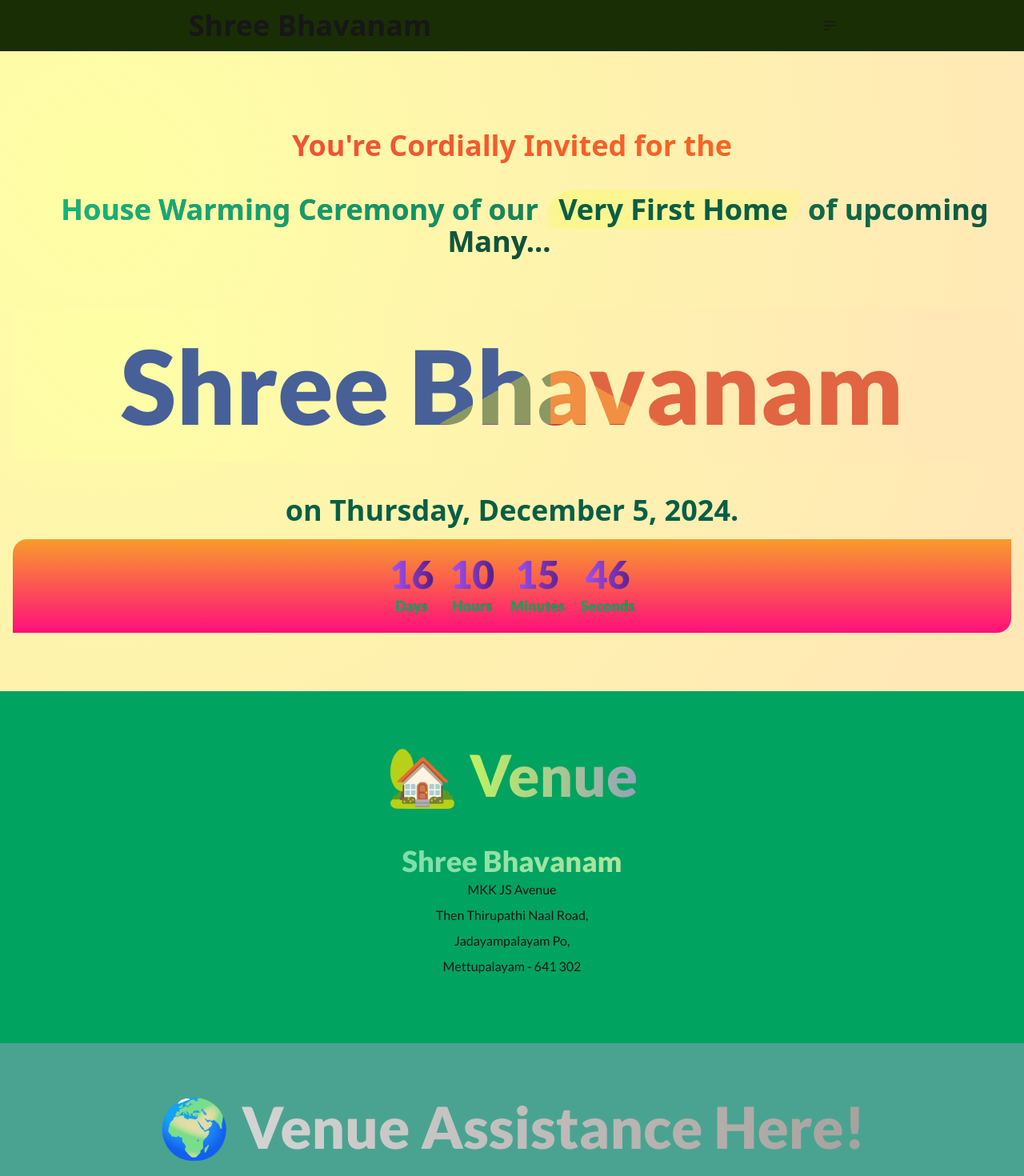
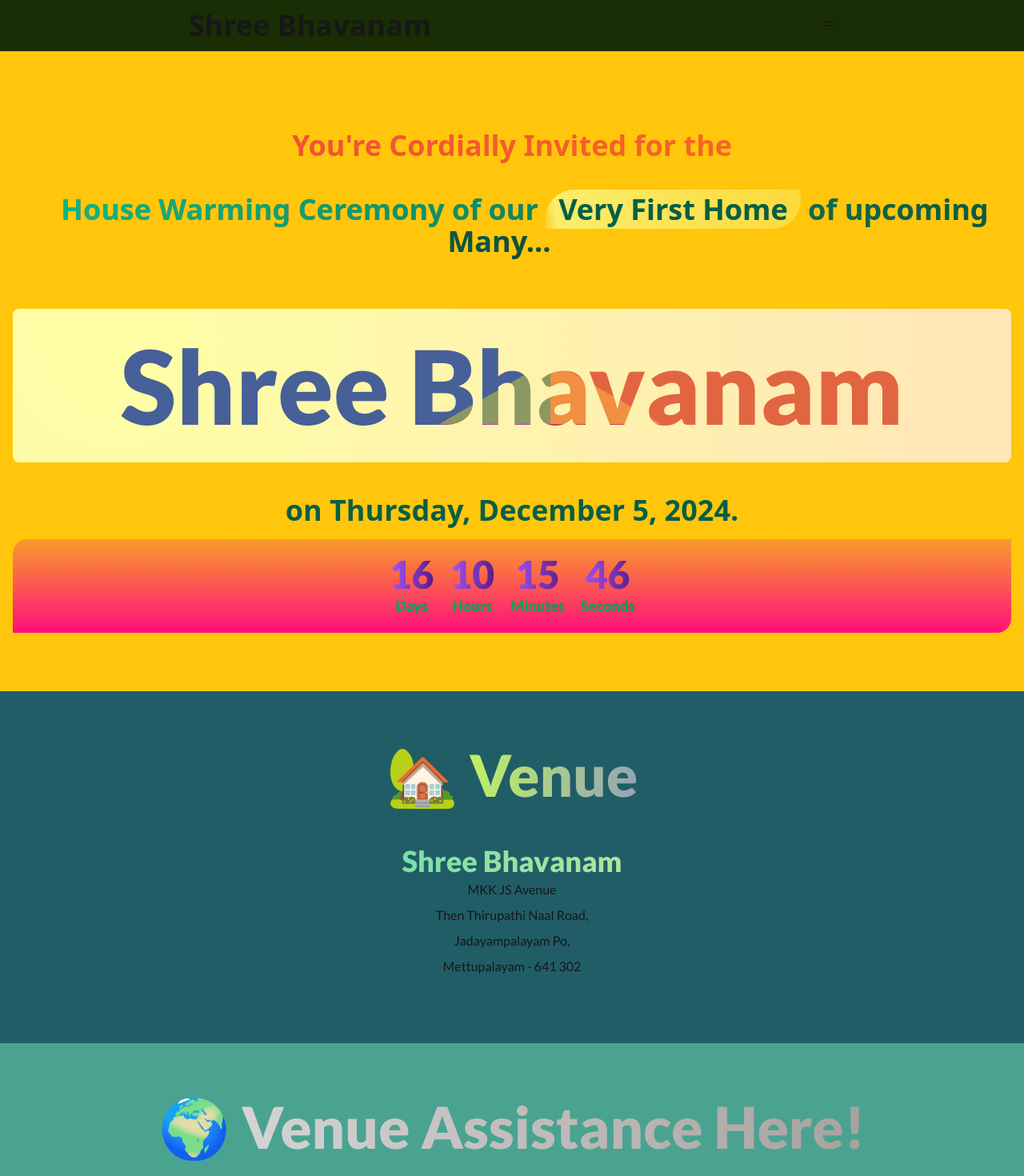
Before and after one commit to shreegowtham27/home-inauguration, a Next.js app: page / in a window 1280 px wide. Shown: the top 1470 px of the page at 80% size. Built offline with nearby package versions, Linux system fonts and the light colour scheme; a web font is replaced by a local one.

Commit message:
Updated Color schemes

```diff
--- a/src/app/components/hero.js
+++ b/src/app/components/hero.js
@@ -4,7 +4,7 @@ import CountdownTimer from "./timer"
 
 export default function Hero(){
     return(
-        <div id="#" className="hero hero-bg min-h-screen">
+        <div id="#" className="hero min-h-screen">
             {/* //bg-gradient-to-r from-emerald-500 to-emerald-900 */}
             <div className="hero-content text-center grid">
                 <div className="container text-4xl">
--- a/src/app/components/venue.js
+++ b/src/app/components/venue.js
@@ -1,7 +1,7 @@
 
 const Venue = () => {
     return (
-        <div id="venue" style={{backgroundColor:"#00a360"}} className="p-12 flex flex-col text-center min-h-fit leading-8">
+        <div id="venue" style={{backgroundColor:"#205d67"}} className="p-12 flex flex-col text-center min-h-fit leading-8">
             <h2 className=" font-bold text-orange-200 text-7xl p-5">
                 🏡 <span className="bg-gradient-to-r from-lime-300 to-slate-400 bg-clip-text text-transparent font-black">Venue</span>
             </h2>
--- a/src/app/globals.css
+++ b/src/app/globals.css
@@ -35,11 +35,19 @@ body {
   /* background-image: linear-gradient(to right top, #e1e421, #d4e619, #c7e813, #b8e910, #a8eb12); */
   background: radial-gradient(circle at 10% 20%, rgb(254, 255, 165) 0%, rgb(255, 232, 182) 90%);
   /* background: linear-gradient(109.6deg, rgb(255, 219, 47) 11.2%, rgb(244, 253, 0) 100.2%); */
+  /* background-color: #f8b400; */
 }
 /*
 .hero p{
   background-color: bg-gradient-to-r from-red-500 to-orange-500 bg-clip-text text-transparent;
 } */
+
+.hero{
+  /* background-color: #f8b400; */
+  /* background-color: #f7f39a; */
+  background-color: #ffc60b;
+  /* background-color: #272e6e; */
+}
 
 .rainbow-text {
   /* Create a conic gradient. */
```
